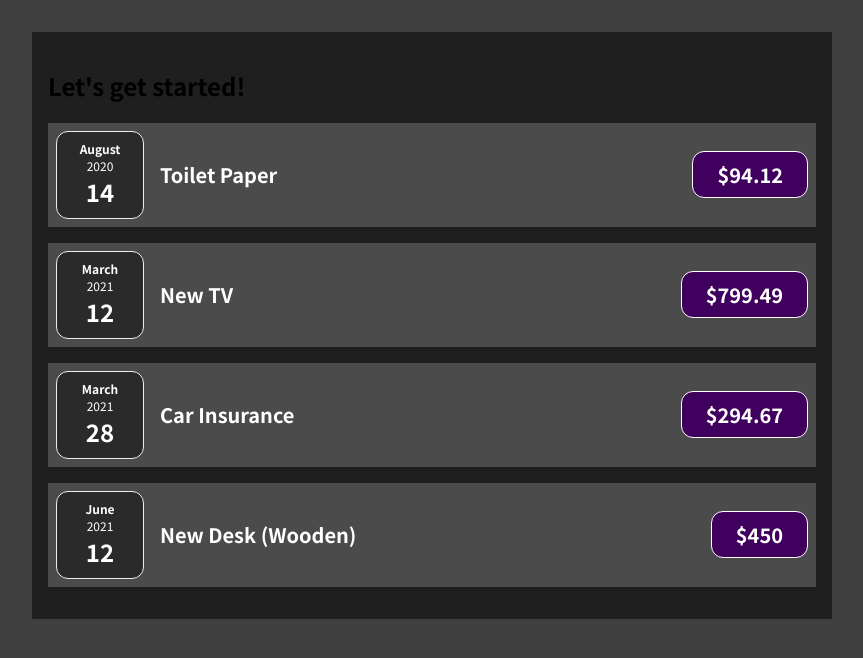
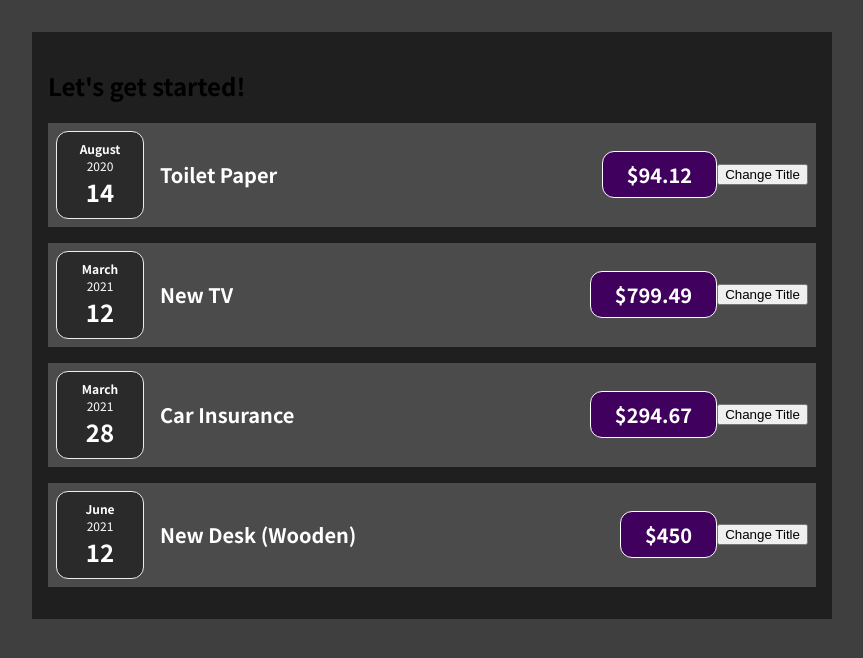
Before and after one commit to aryzk29/learnreact, a JavaScript app: page / in a window 1280 px wide. Shown: the top 658 px of the page, without its empty margins (208-1071 px from the left). Built offline with nearby package versions, Linux system fonts and the light colour scheme.

Commit message:
listening to events

```diff
--- a/src/components/Expenses/ExpenseItem.js
+++ b/src/components/Expenses/ExpenseItem.js
@@ -3,6 +3,10 @@ import './ExpenseItem.css'
 import Card from '../UI/Card'
 
 function ExpenseItem(props) {
+    function clickHandler() {
+        console.log('clicked')
+    }
+
     return (
         <Card className='expense-item'>
             <ExpenseDate date={props.date}></ExpenseDate>
@@ -10,6 +14,7 @@ function ExpenseItem(props) {
                 <h2>{props.title}</h2>
                 <div className='expense-item__price'>${props.amount}</div>
             </div>
+            <button onClick={clickHandler}>Change Title</button>
         </Card>
     )
 }
```
Also changed, not shown: 1 other file (tests, documents, lock files or other folders).
